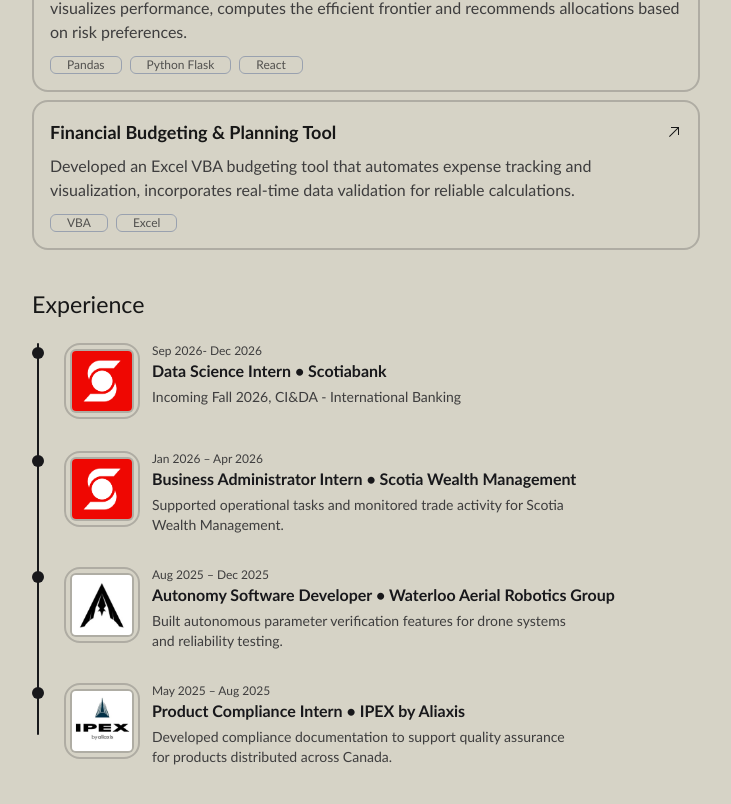
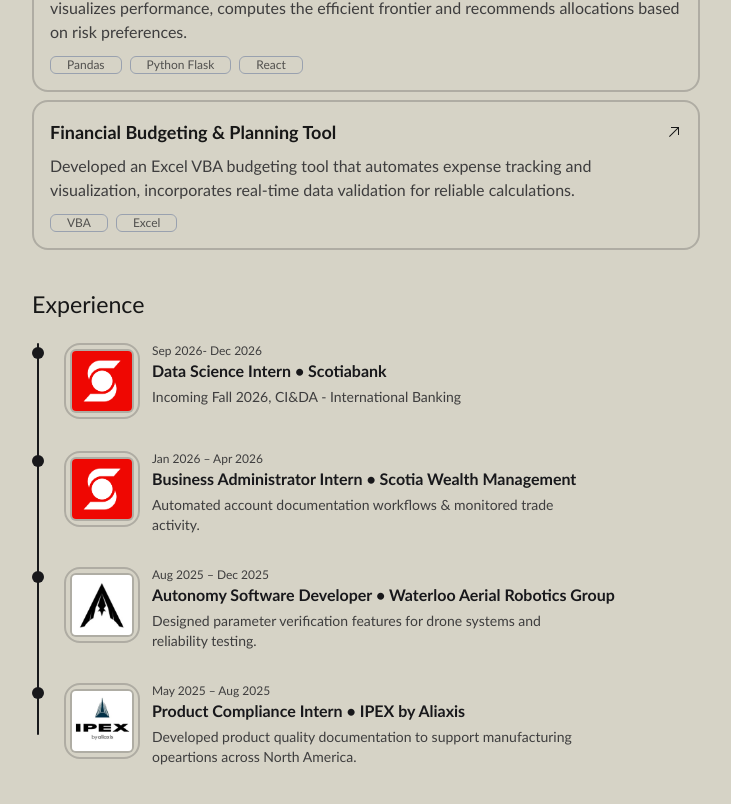
Before and after one commit to msilvadiaz/portfolio-website, a Next.js app: page / in a window 1280 px wide. Shown: the part 498-1302 px from the top of the page, without its empty margins (274-1005 px from the left). Built offline with nearby package versions, Linux system fonts and the light colour scheme.

Commit message:
updated descriptions

```diff
--- a/src/data/data.js
+++ b/src/data/data.js
@@ -59,7 +59,7 @@
     {
         role: "Business Administrator Intern",
         company: "Scotia Wealth Management",
-        description: "Supported operational tasks and monitored trade activity for Scotia Wealth Management.",
+        description: "Automated account documentation workflows & monitored trade activity.",
         date: "Jan 2026 – Apr 2026",
         logo: "/scotiabank.png",
         logoAlt: "Scotiabank logo",
@@ -68,7 +68,7 @@
     {
         role: "Autonomy Software Developer",
         company: "Waterloo Aerial Robotics Group",
-        description: "Built autonomous parameter verification features for drone systems and reliability testing.",
+        description: "Designed parameter verification features for drone systems and reliability testing.",
         date: "Aug 2025 – Dec 2025",
         logo: "/WARG.png",
         logoAlt: "Waterloo Aerial Robotics Group logo",
@@ -77,7 +77,7 @@
     {
         role: "Product Compliance Intern",
         company: "IPEX by Aliaxis",
-        description: "Developed compliance documentation to support quality assurance for products distributed across Canada.",
+        description: "Developed product quality documentation to support manufacturing opeartions across North America.",
         date: "May 2025 – Aug 2025",
         logo: "/IPEX.png",
         logoAlt: "IPEX logo",
```
